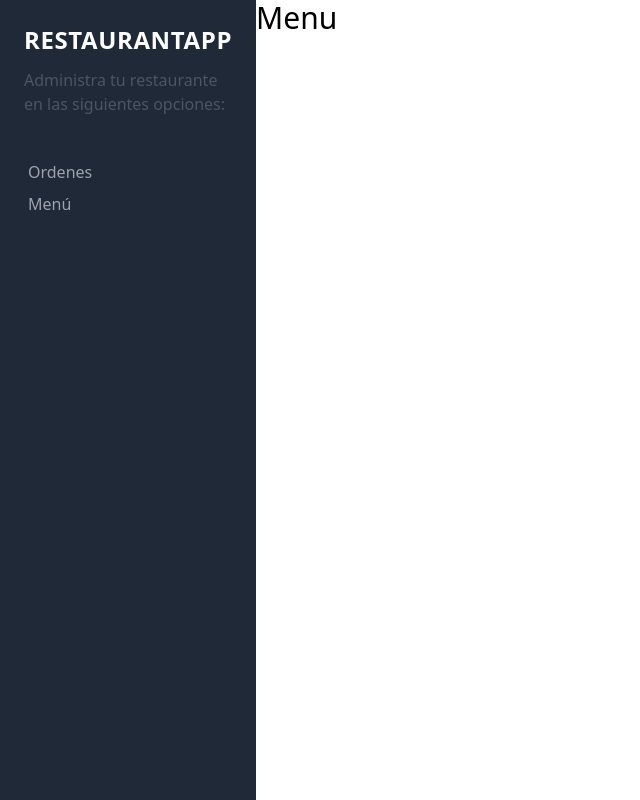
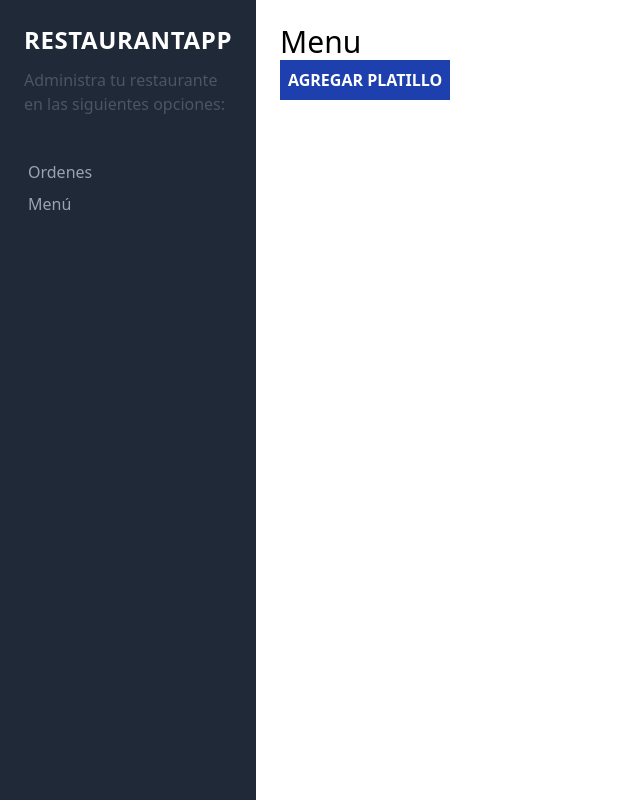
Before and after one commit to freilinjb/restaurantecliente, a React (Create React App) app: page /Menu in a window 1280 px wide. Shown: the whole page, without its empty margins (0-640 px from the left). Built offline with nearby package versions, Linux system fonts and the light colour scheme.

Commit message:
Routing para nuevos platillos

```diff
--- a/src/App.js
+++ b/src/App.js
@@ -12,7 +12,7 @@ function App() {
     {/* min-h-screen toma todo el ancho de la pantalla*/}
       <Sidebar />
 
-      <div className="md:w-4/5 xl:w-4/5">
+      <div className="md:w-4/5 xl:w-4/5 p-6">
         <Routes>
           <Route path="/" element={<Ordenes />} />
           <Route path="/Menu" element={<Menu />} />
--- a/src/components/paginas/Menu.js
+++ b/src/components/paginas/Menu.js
@@ -1,9 +1,14 @@
 import React from 'react';
+import  { Link } from 'react-router-dom';
+
 
 const Menu = () => {
     return (
         <>
             <h1 className="text-3xl font-light md-4">Menu</h1>
+            <Link to="/NuevoPlatillo" className="bg-blue-800 hover:bg-blue-700 inline-block mb-5 p-2 text-white uppercase font-bold">
+                Agregar Platillo
+            </Link>
         </>
      );
 }
--- a/src/components/paginas/NuevoPlatillo.js
+++ b/src/components/paginas/NuevoPlatillo.js
@@ -3,7 +3,7 @@ import React from 'react';
 const NuevoPlatillo = () => {
     return (
         <>
-            <h1 className="text-3xl font-light md-4">NuevoPlatillo</h1>
+            <h1 className="text-3xl font-light md-4">Nuevo Platillo</h1>
         </>
      );
 }
--- a/src/components/ui/Sidebar.jsx
+++ b/src/components/ui/Sidebar.jsx
@@ -11,8 +11,8 @@ const Sidebar = () => {
                 <p className="mt-3 text-gray-600">Administra tu restaurante en las siguientes opciones:</p>
                 <nav className="mt-10">
                     {/* <Link to="/">Ordenes</Link> */}
-                    <NavLink className="p-1 text-gray-400 block hover:bg-yellow-500 hover:text-gray-900" activeClassName="text-yellow-500" exact to="/">Ordenes</NavLink>
-                    <NavLink className="p-1 text-gray-400 block hover:bg-yellow-500 hover:text-gray-900" activeClassName="text-yellow-500" exact to="/Menu">Menú</NavLink>
+                    <NavLink className="p-1 text-gray-400 block hover:bg-yellow-500 hover:text-gray-900" activeClassName="text-yellow-500" exact="true" to="/">Ordenes</NavLink>
+                    <NavLink className="p-1 text-gray-400 block hover:bg-yellow-500 hover:text-gray-900" activeClassName="text-yellow-500" exact="true" to="/Menu">Menú</NavLink>
                 </nav>
             </div>
         </div>
```
Also changed, not shown: 1 other file (tests, documents, lock files or other folders).
